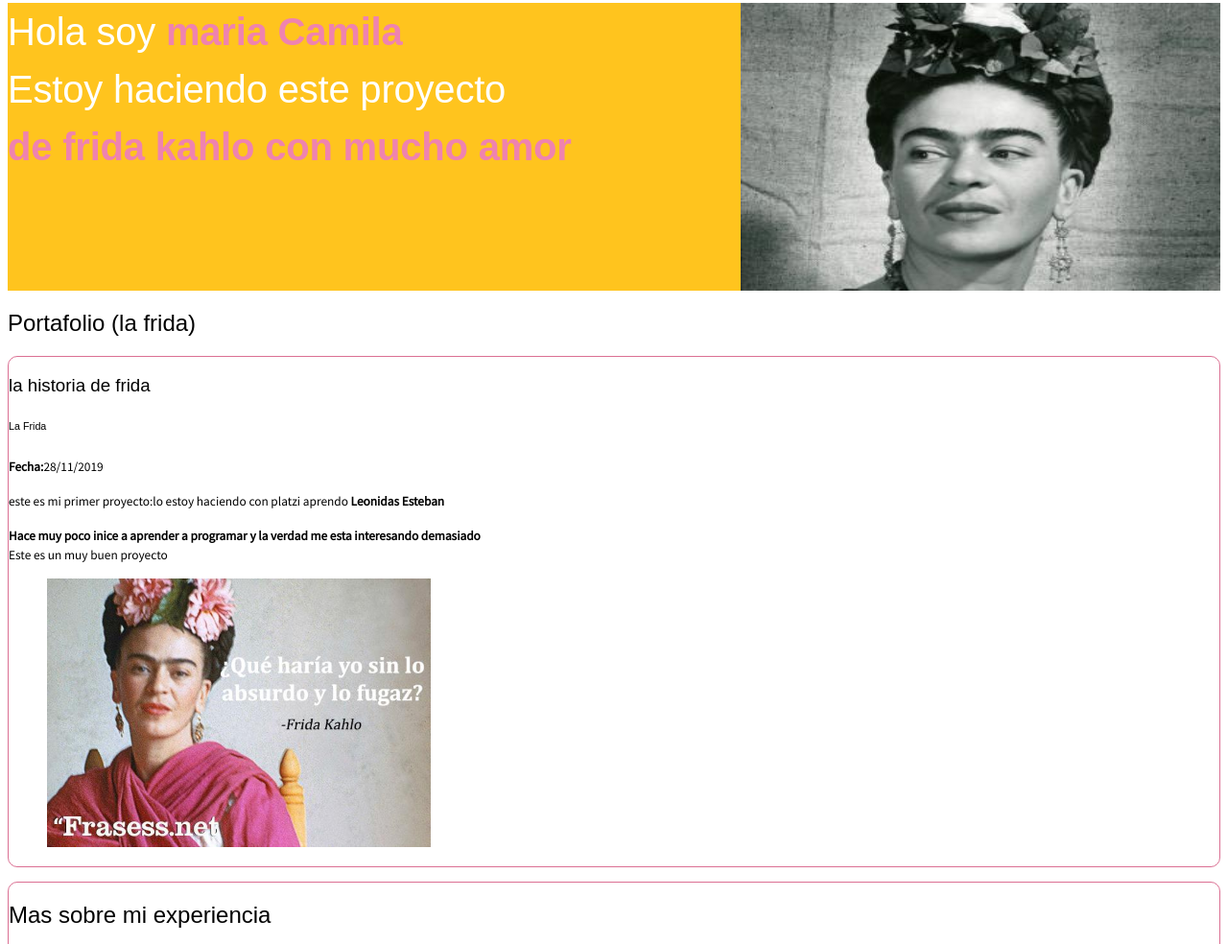
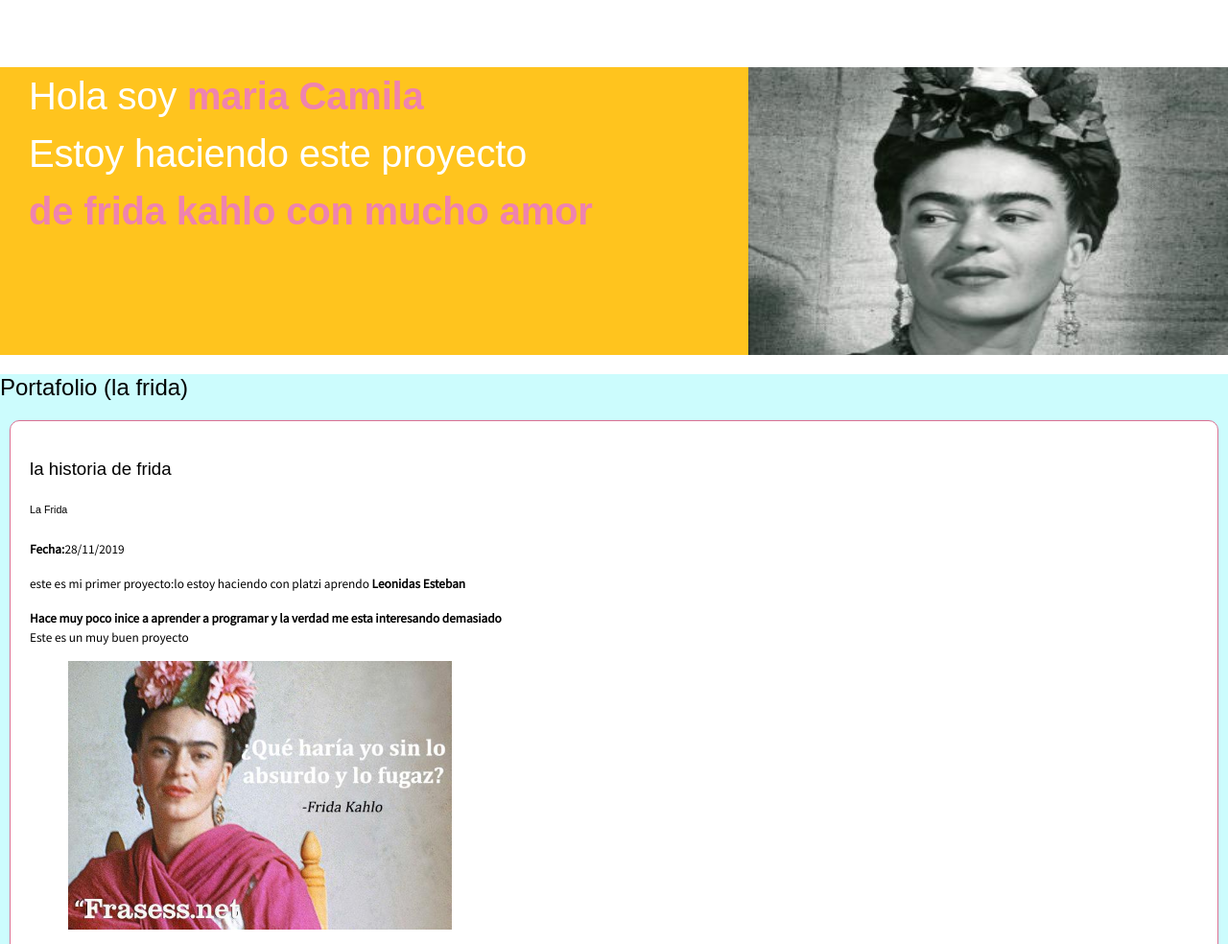
Before and after one commit to mariacalosan/html-platzi, a plain HTML site: page platzi.html in a window 1280 px wide. Shown: the part 676-1660 px from the top of the page at 96% size. Drawn offline with Linux system fonts and the light colour scheme.

Commit message:
en esta clase aprendi de el modelo de caja repasar

```diff
--- a/css/colores.css
+++ b/css/colores.css
@@ -27,6 +27,7 @@ valores:son esas cosas que esperas recibir como variables las propiedades para a
 
 body{
     font-family: 'source sans pro' , sans-serif;
+    margin: 0;
 }
 
  h1,
@@ -45,7 +46,7 @@ h1{
     line-height: 150%;
     letter-spacing: -.2px;
     color: white;
-    /*margin: 100px 150px 70px 30px;*/
+    margin: 100px 150px 70px 30px;
 }
 h1 strong{
     color: #ef83af;
@@ -58,6 +59,10 @@ h1 strong{
     background-repeat: no-repeat;
     background-position-x:right;
 }
+.portafolio{
+   background: #f1d4ce;
+   background:#ccfcfd;
+}
 .project{
     /*border-top: 10px solid pink;
     border-right: 10px solid black;
@@ -68,21 +73,24 @@ h1 strong{
      border-top-color: black
      border-top-width: 15px;
      border-top-style: solid; */
-     border: 1px solid palevioletred;
-     border-radius: 10px;
      /*border-top-left-radius: 20px;
      border-top-right-radius: 10px;
      border-bottom-left-radius: 10px;
      border-bottom-right-radius: 10px;*/
-     margin-bottom: 15px;
      /*margin-right: ;
      margin-left: ;
      margin-top: ;*/
+     border: 1px solid palevioletred;
+     border-radius: 10px;
+     margin: 10px;
+     margin-bottom: 15px;
+     padding: 20px ;
+     background: white;
+}
 
 
 
 
-}
 .project-details{
     width: 500px;
 }
```
